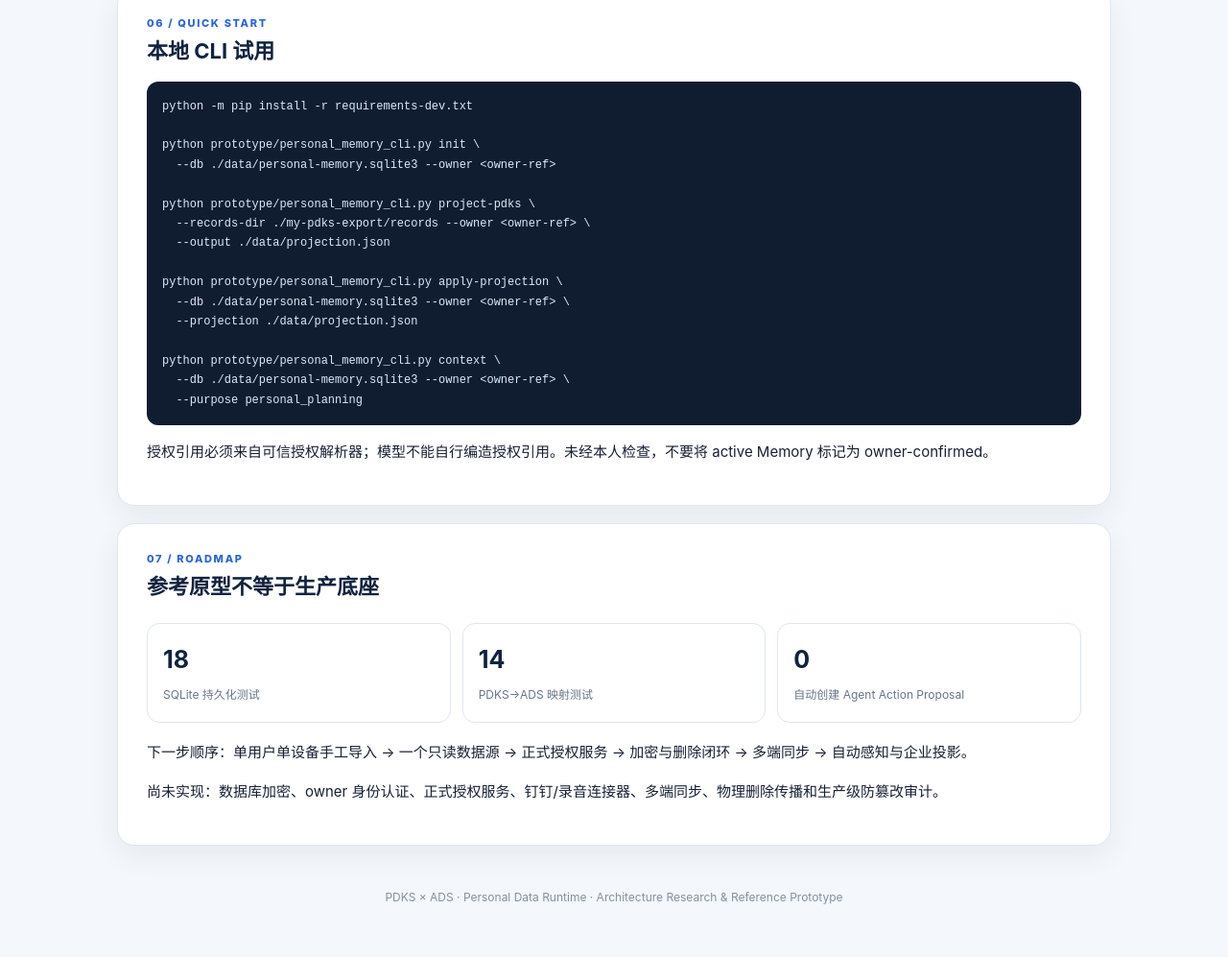
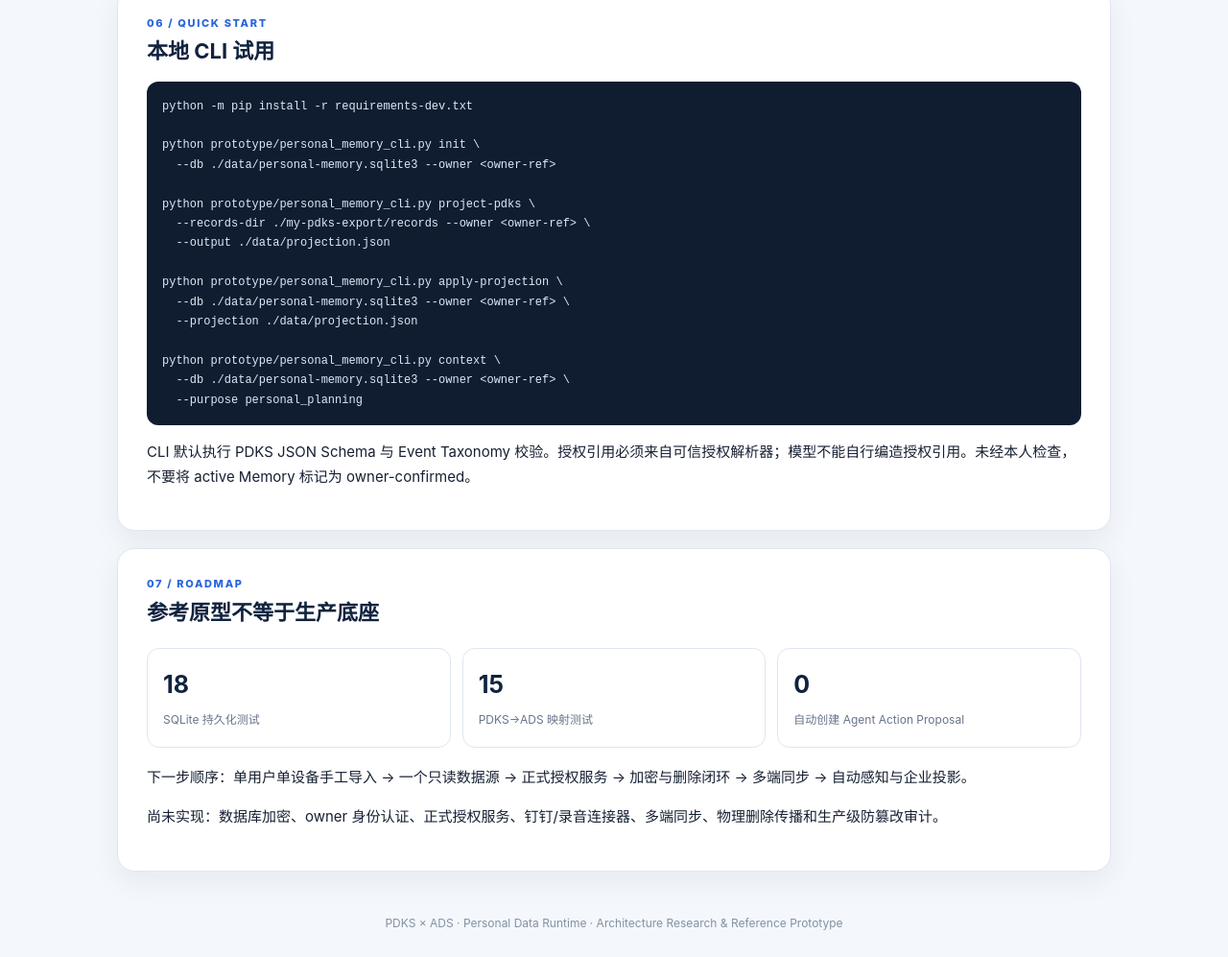
Before and after one commit to yixuan2016/creative, a plain HTML site: page docs/12-PDKS个人数据持久化运行时与ADS-WORK-09接入设计.html in a window 1280 px wide. Shown: the part 2983-3980 px from the top of the page at 96% size. Before the commit the page ends 3953 px from the top, so only its background shows below. Drawn offline with Linux system fonts and the light colour scheme.

Commit message:
docs: update PDKS runtime validation details

```diff
--- a/docs/12-PDKS个人数据持久化运行时与ADS-WORK-09接入设计.html
+++ b/docs/12-PDKS个人数据持久化运行时与ADS-WORK-09接入设计.html
@@ -43,7 +43,7 @@ python prototype/personal_memory_cli.py apply-projection \
 
 python prototype/personal_memory_cli.py context \
   --db ./data/personal-memory.sqlite3 --owner &lt;owner-ref&gt; \
-  --purpose personal_planning</pre><p>授权引用必须来自可信授权解析器；模型不能自行编造授权引用。未经本人检查，不要将 active Memory 标记为 owner-confirmed。</p></section>
-<section class="card"><div class="k">07 / ROADMAP</div><h2>参考原型不等于生产底座</h2><div class="grid"><div class="stat"><b>18</b><span>SQLite 持久化测试</span></div><div class="stat"><b>14</b><span>PDKS→ADS 映射测试</span></div><div class="stat"><b>0</b><span>自动创建 Agent Action Proposal</span></div></div><p>下一步顺序：单用户单设备手工导入 → 一个只读数据源 → 正式授权服务 → 加密与删除闭环 → 多端同步 → 自动感知与企业投影。</p><p>尚未实现：数据库加密、owner 身份认证、正式授权服务、钉钉/录音连接器、多端同步、物理删除传播和生产级防篡改审计。</p></section>
+  --purpose personal_planning</pre><p>CLI 默认执行 PDKS JSON Schema 与 Event Taxonomy 校验。授权引用必须来自可信授权解析器；模型不能自行编造授权引用。未经本人检查，不要将 active Memory 标记为 owner-confirmed。</p></section>
+<section class="card"><div class="k">07 / ROADMAP</div><h2>参考原型不等于生产底座</h2><div class="grid"><div class="stat"><b>18</b><span>SQLite 持久化测试</span></div><div class="stat"><b>15</b><span>PDKS→ADS 映射测试</span></div><div class="stat"><b>0</b><span>自动创建 Agent Action Proposal</span></div></div><p>下一步顺序：单用户单设备手工导入 → 一个只读数据源 → 正式授权服务 → 加密与删除闭环 → 多端同步 → 自动感知与企业投影。</p><p>尚未实现：数据库加密、owner 身份认证、正式授权服务、钉钉/录音连接器、多端同步、物理删除传播和生产级防篡改审计。</p></section>
 </main><footer>PDKS × ADS · Personal Data Runtime · Architecture Research & Reference Prototype</footer>
 </body></html>
```
